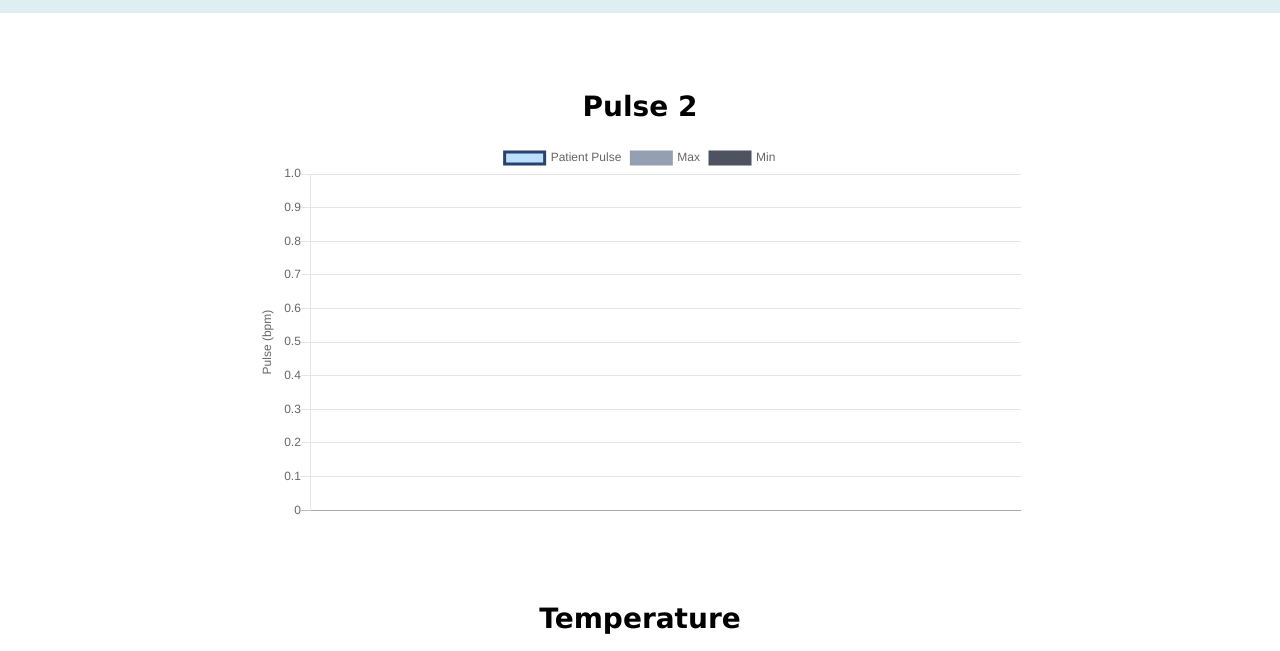
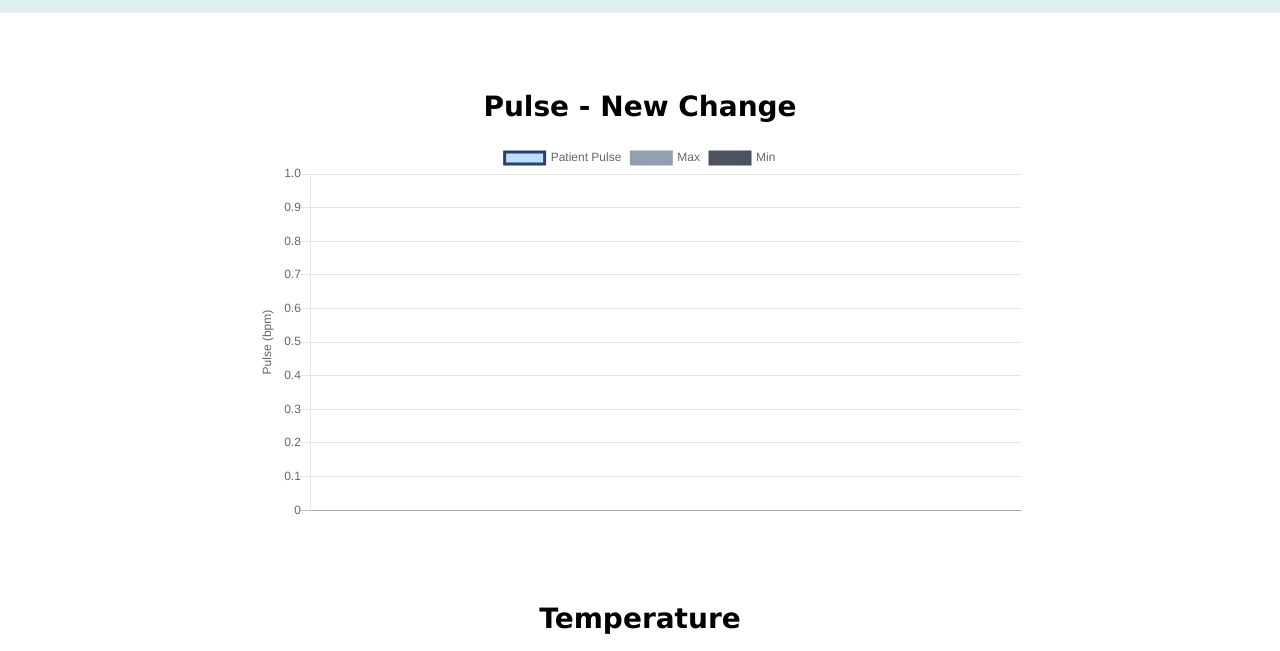
Before and after one commit to AndreaVillegasGarcia/DataVis, a website: page public/index.html in a window 1280 px wide. Shown: the part 141-792 px from the top of the page. Drawn offline with nearby package versions, Linux system fonts and the light colour scheme.

Commit message:
Change 2

```diff
--- a/public/index.html
+++ b/public/index.html
@@ -21,7 +21,7 @@
     </header>
     <div style="margin: auto; width: 60%;">
         <h1 style="margin-top: 10%;">
-            <span>Pulse 2</span>
+            <span>Pulse - New Change</span>
         </h1>
         <canvas id="iotChart"></canvas>
 
```
